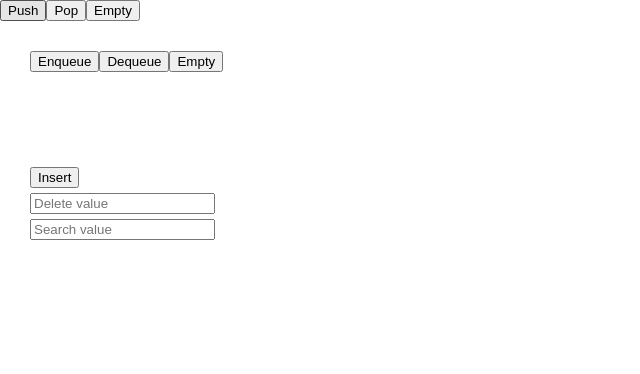
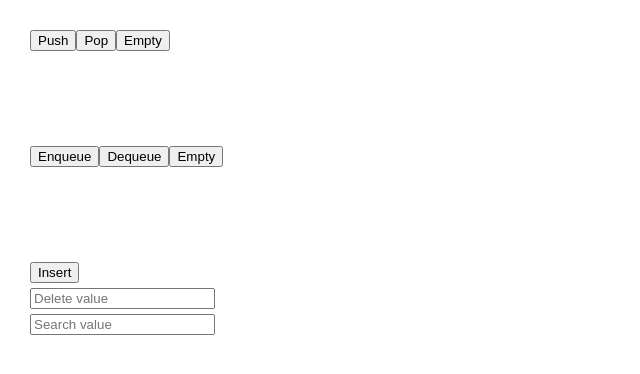
Before and after one commit to ximbong/data-structures-implementation, a React (Create React App) app: page / in a window 1280 px wide. Shown: the top 374 px of the page, without its empty margins (0-640 px from the left). Built offline with nearby package versions, Linux system fonts and the light colour scheme; the HTML template or start-up script is replaced by a standard one.

Commit message:
Use (unique) incremented index for indexing items.

```diff
--- a/src/components/StackComponent/index.js
+++ b/src/components/StackComponent/index.js
@@ -10,7 +10,8 @@ class StackComponent extends Component {
   constructor(props) {
     super(props);
     this.state = {
-      data: []
+      data: [],
+      count: 0
     };
   }
 
@@ -20,18 +21,28 @@ class StackComponent extends Component {
     });
   };
 
+  increaseCount = () => {
+    this.setState({
+      count: this.state.count + 1
+    });
+  };
+
   render() {
+    const count = this.state.count;
+
     const ItemList = [...stack.print()].map((e, i) => {
-      return <Item index={i} key={i} />;
+      return <Item index={e.index} key={i} />;
     });
 
     return (
-      <Col xs={12} md={4} className="text-center">
-        <Row>
+      <Col xs={12} md={4} className="text-center col-space">
+        <Row className="buttonDiv">
           <Button
             bsStyle="success"
+            className="btn-block"
             onClick={() => {
-              stack.push("1");
+              stack.push({ index: count });
+              this.increaseCount();
               this.updateStack(stack);
             }}
           >
@@ -39,6 +50,7 @@ class StackComponent extends Component {
           </Button>
           <Button
             bsStyle="warning"
+            className="btn-block"
             onClick={() => {
               stack.pop();
               this.updateStack(stack);
@@ -48,6 +60,7 @@ class StackComponent extends Component {
           </Button>
           <Button
             bsStyle="danger"
+            className="btn-block"
             onClick={() => {
               stack.stackEmpty();
               this.updateStack(stack);
```
